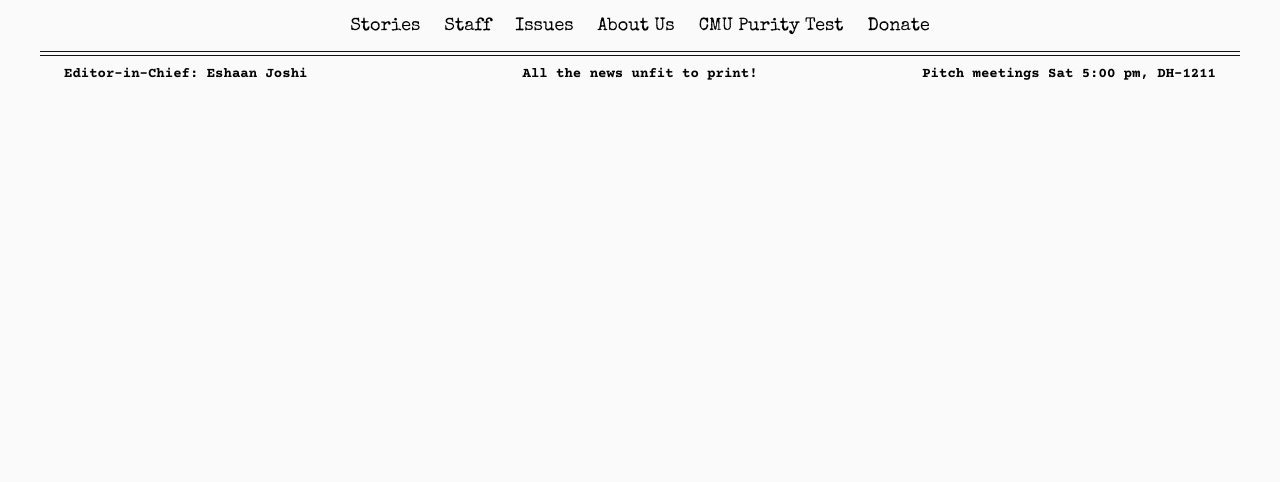
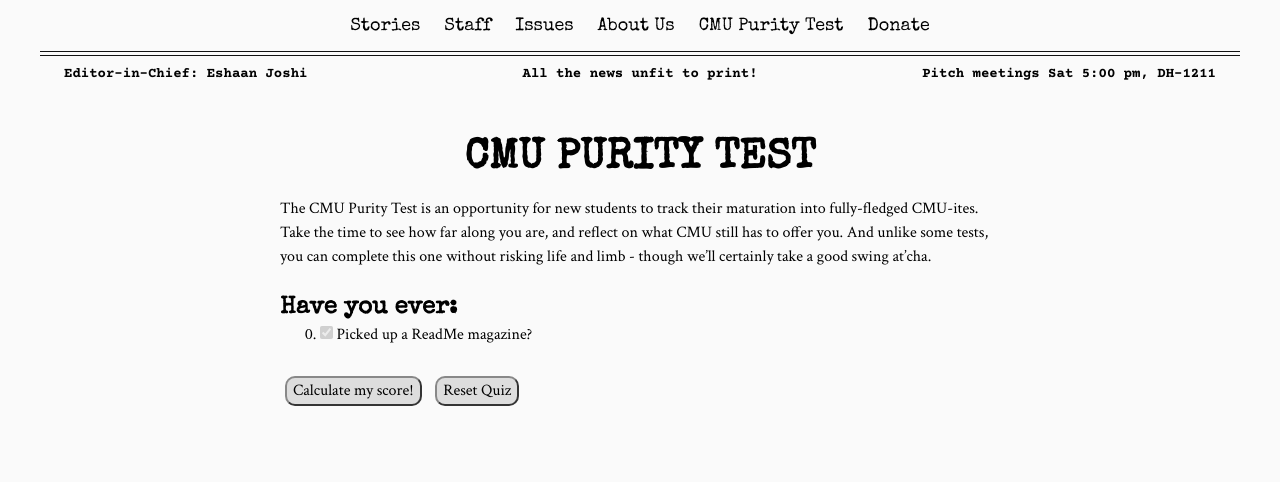
Before and after one commit to cmureadme/readme-website, a Django app: template magazine/templates/magazine/purity_test.html in a window 1280 px wide. Shown: the part 119-601 px from the top of the page. Run offline with Django 5.2, Linux system fonts and the light colour scheme; the template is opened without the code that fills it, so the values that code supplies are empty.

Commit message:
Fix purity test

```diff
--- a/magazine/templates/magazine/purity_test.html
+++ b/magazine/templates/magazine/purity_test.html
@@ -1,4 +1,4 @@
-{% extends "base.html" %}
+{% extends "wrapper.html" %}
 
 {% load static %}
 
@@ -6,13 +6,11 @@
 
 {% block head-content %}
 <link rel="stylesheet" href="{% static 'styles/purity_test.css' %}">
-<link rel="stylesheet" href="{% static 'styles/wrapper.css' %}">
 {% endblock head-content %}
 
-{% block page-content %}
-<div class = "page-header">
+{% block wrapper-cont %}
+<div class="cont purity-test">
     <h1>CMU Purity Test</h1>
-</div>
 
     <div class = "main-content">
         <p>
@@ -50,7 +48,10 @@
         <br>
         Post a picture of your score on instagram and tag us @readme.news for a chance to win absolutely nothing.
     </div>
+</div>
+{% endblock wrapper-cont %}
 
+{% block body-suffix %}
 <script>
     document.getElementById("submit").addEventListener("click", function() {
         document.getElementById("score").style.display = "initial";
@@ -98,5 +99,4 @@
         }
     })
 </script>
-
-{% endblock page-content %}
+{% endblock body-suffix %}
--- a/static/styles/purity_test.css
+++ b/static/styles/purity_test.css
@@ -1,45 +1,43 @@
-.page-header{
-    text-align: center;
-    padding-top: 10px;
-    padding-bottom: 10px;
+.cont.purity-test h1 {
+    margin-bottom: 12px;
 }
 
-.main-content{
+.cont.purity-test .main-content{
     padding-bottom: 24px;
 }
 
-.questions ol {
+.cont.purity-test .questions ol {
     list-style-type: decimal;
 }
 
-li {
+.cont.purity-test li {
     list-style-position: outside;
 }
 
-input[type="checkbox"] {
-    accent-color: red;
+.cont.purity-test input[type="checkbox"] {
+    accent-color: var(--accent-color);
 }
 
-.buttons {
+.cont.purity-test .buttons {
     padding-top: 24px;
     padding-bottom: 24px;
 }
 
-.buttons .button {
+.cont.purity-test .buttons .button {
     margin: 5px;
     border-radius: 10px;
     border-color: #888;
     background-color: #DDD;
 }
 
-.buttons .button:hover {
-    background-color: #CCC;
+.cont.purity-test .buttons .button:hover {
+    background-color: #ccc;
 }
 
-#score {
+.cont.purity-test #score {
     display: none;
 }
 
-#user-score {
-    color: red;
+.cont.purity-test #user-score {
+    color: var(--accent-color);
 }
```
Lines whose indentation alone changed are shown as unchanged.
